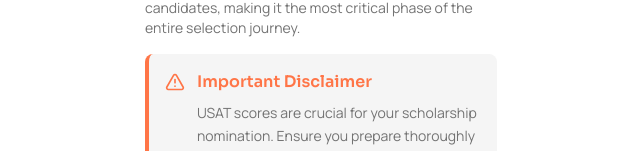
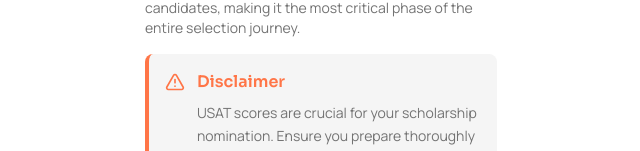
Before and after one commit to hh-haris/hungaricum, a React (Vite) app: page /usat in a window 1280 px wide. Shown: the part 242-393 px from the top of the page, without its empty margins (319-959 px from the left). Built offline with nearby package versions, Linux system fonts and the light colour scheme.

Commit message:
Updated USAT.tsx

```diff
--- a/src/pages/USAT.tsx
+++ b/src/pages/USAT.tsx
@@ -154,7 +154,7 @@ const USAT = () => {
                   <AlertTriangle className="h-5 w-5 text-brand-orange flex-shrink-0 mt-0.5" />
                   <div className="space-y-2">
                     <h3 className="font-secondary font-semibold text-brand-orange">
-                      Important Disclaimer
+                      Disclaimer
                     </h3>
                     <p className="font-primary text-muted-foreground text-sm leading-relaxed">
                       USAT scores are crucial for your scholarship nomination. Ensure you prepare thoroughly and attempt the test category that aligns with your academic background. Multiple attempts are allowed, so use them strategically to achieve your best score.
```
